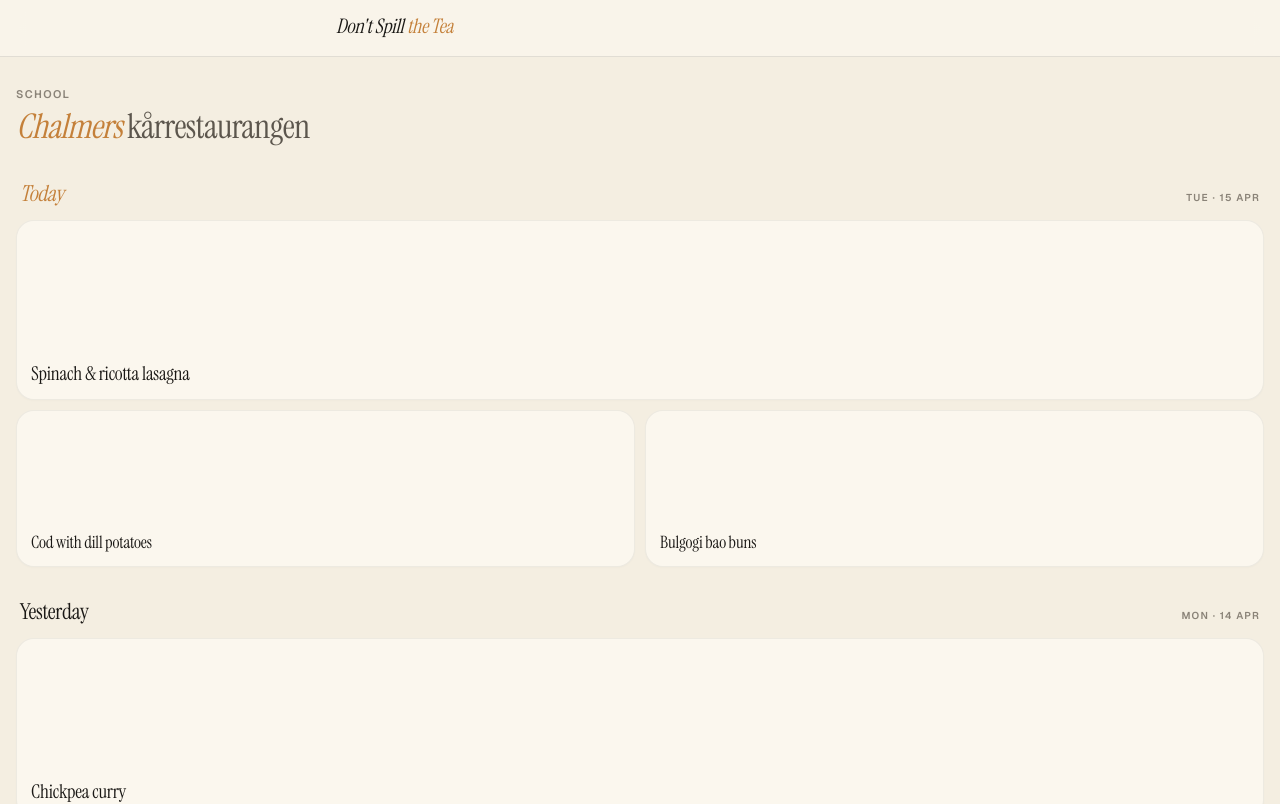
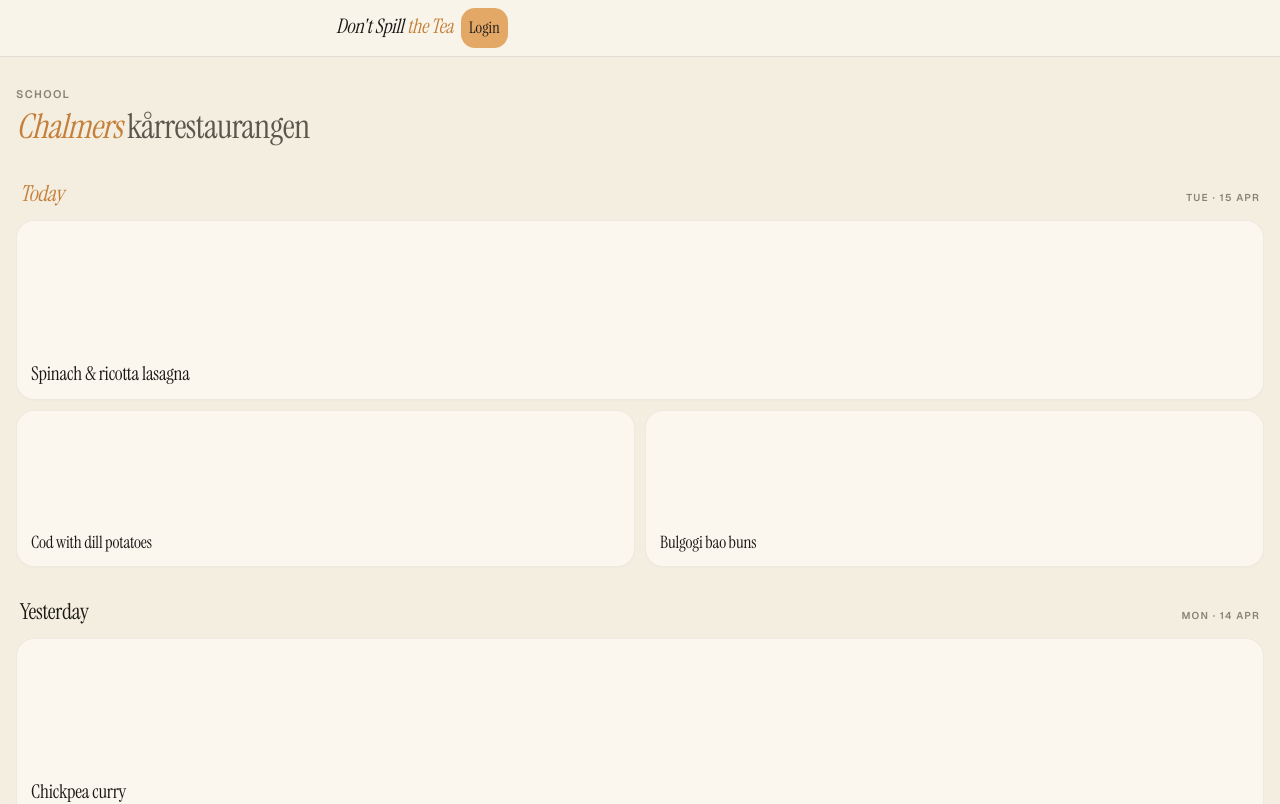
Before and after one commit to olillin/agile-project, a Next.js app: page / in a window 1280 px wide. Shown: the top 804 px of the page. Built offline with nearby package versions, Linux system fonts and the light colour scheme.

Commit message:
Add login button

```diff
--- /dev/null
+++ b/src/components/LoginButton.tsx
@@ -0,0 +1,17 @@
+import Link from "next/link";
+import { ReactNode } from "react";
+
+type Props = {
+  children?: ReactNode;
+};
+
+export function LoginButton({ children }: Props) {
+  return (
+    <Link
+      className="bg-amber-light m-2 rounded-[14px] p-2 font-serif"
+      href="/oauth2/authorize"
+    >
+      {children ?? "Login"}
+    </Link>
+  );
+}
--- a/src/components/feed/FeedHeader.tsx
+++ b/src/components/feed/FeedHeader.tsx
@@ -1,4 +1,5 @@
 import { Wordmark } from "@/components/brand/Wordmark";
+import { LoginButton } from "@/components/LoginButton";
 import { FOCUS_RING } from "@/lib/styles";
 import Link from "next/link";
 
@@ -13,6 +14,7 @@
         >
           <Wordmark size={20} />
         </Link>
+        <LoginButton />
       </div>
     </header>
   );
```
